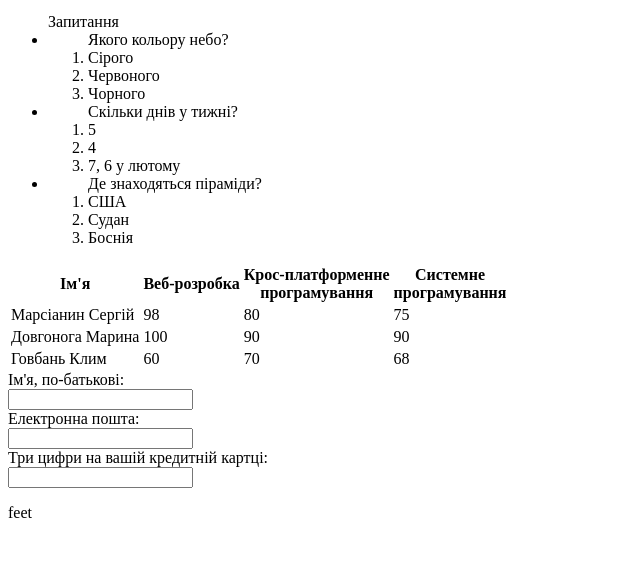
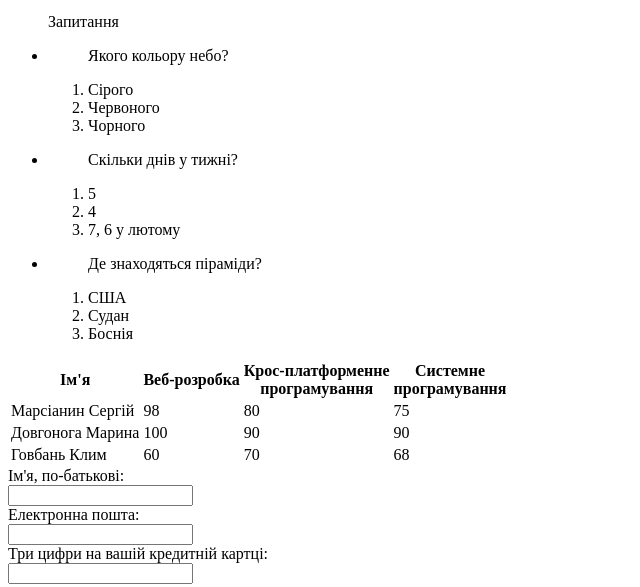
Before and after one commit to KingofChichizka/LB1, a plain HTML site: page index.html in a window 1280 px wide. Shown: the part 407-994 px from the top of the page, without its empty margins (0-640 px from the left). Before the commit the page ends 945 px from the top, so only its background shows below. Drawn offline with Linux system fonts and the light colour scheme.

Commit message:
List fix

```diff
--- a/index.html
+++ b/index.html
@@ -15,23 +15,23 @@
                 cos<sup>2</sup><b>α</b> + sin<sup>2</sup><b>α</b> = 1 <br>
                 Приклад суворої нерівності: α&#x003C;β <br>
                 Нестрога нерівність α≤β означає, що або α&#x003C;β або α=β</p>
-            <ul>Запитання
+            <ul><p>Запитання</p>
                 <li>
-                    <ol>Якого кольору небо?
+                    <ol><p>Якого кольору небо?</p>
                         <li>Сірого</li>
                         <li>Червоного</li>
                         <li>Чорного</li>
                     </ol>
                 </li>
                 <li>
-                    <ol>Скільки днів у тижні?
+                    <ol><p>Скільки днів у тижні?</p>
                         <li>5</li>
                         <li>4</li>
                         <li>7, 6 у лютому</li>
                     </ol>
                 </li>
                 <li>
-                    <ol>Де знаходяться піраміди?
+                    <ol><p>Де знаходяться піраміди?</p>
                         <li>США</li>
                         <li>Судан</li>
                         <li>Боснія</li>
```
